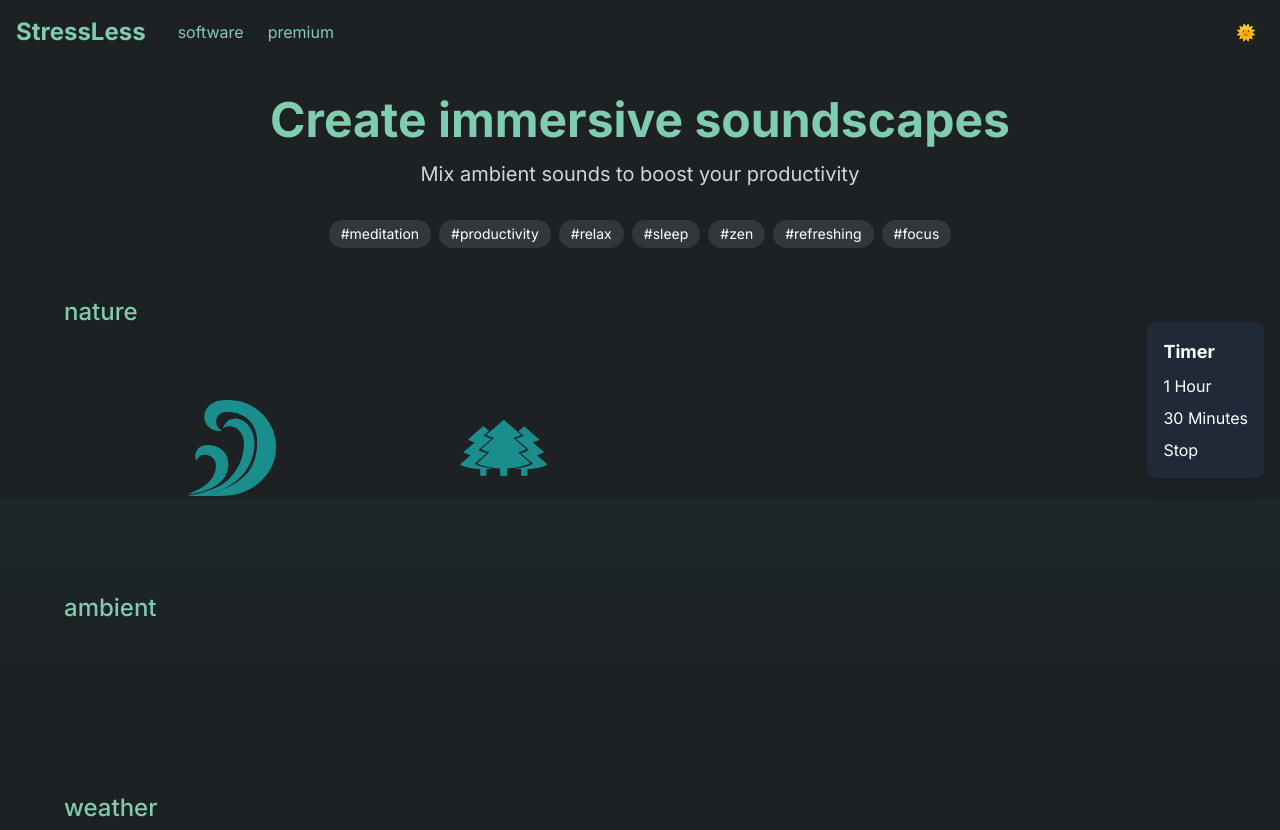
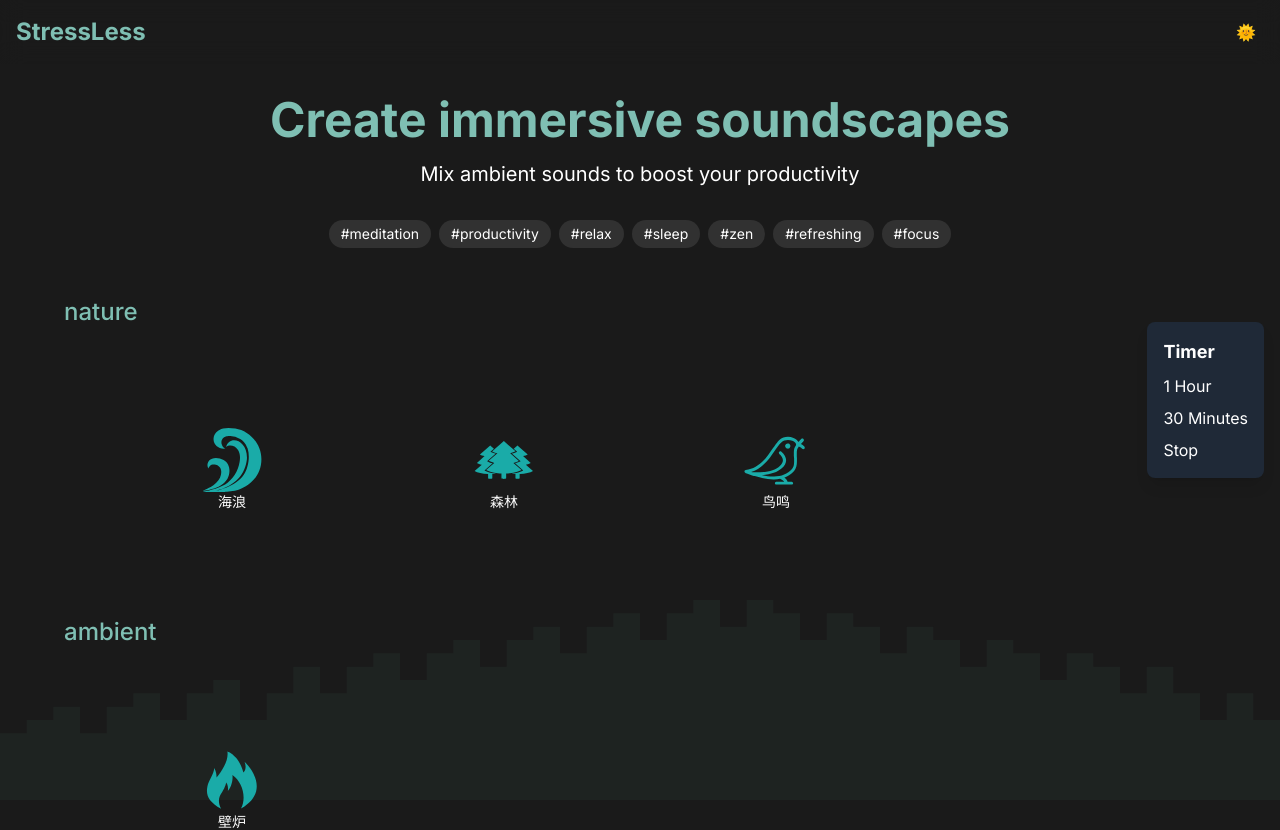
Before and after one commit to myloften/cloudwhitenoise, a Next.js app: page / in a window 1280 px wide. Shown: the top 830 px of the page. Built offline with nearby package versions, Linux system fonts and the light colour scheme.

Commit message:
feat: optimize UI and update project progress - remove social links, update dark mode, use local SVG icons

```diff
--- a/app/components/SoundIcon.tsx
+++ b/app/components/SoundIcon.tsx
@@ -1,10 +1,7 @@
 "use client";
 
-import { useState, useEffect } from 'react';
-import { icons } from '@/app/data/icons';
+import { useEffect, useRef } from 'react';
 import { Sound } from '@/app/data/sounds';
-import { IconType } from 'react-icons';
-import VolumeSlider from './VolumeSlider';
 
 export interface SoundIconProps {
   sound: Sound;
@@ -21,59 +18,58 @@ export default function SoundIcon({
   onVolumeChange,
   onClick,
 }: SoundIconProps) {
-  const [isHovered, setIsHovered] = useState(false);
-  const [isMounted, setIsMounted] = useState(false);
+  const audioRef = useRef<HTMLAudioElement | null>(null);
 
   useEffect(() => {
-    setIsMounted(true);
-  }, []);
+    if (!audioRef.current) {
+      audioRef.current = new Audio(sound.audioUrl);
+      audioRef.current.loop = true;
+    }
+    return () => {
+      if (audioRef.current) {
+        audioRef.current.pause();
+        audioRef.current = null;
+      }
+    };
+  }, [sound.audioUrl]);
 
-  const Icon = sound.icon;
-  const icon = icons[sound.id as keyof typeof icons];
-  if (!icon) return null;
+  useEffect(() => {
+    if (audioRef.current) {
+      audioRef.current.volume = volume;
+    }
+  }, [volume]);
+
+  useEffect(() => {
+    if (audioRef.current) {
+      if (isPlaying) {
+        audioRef.current.play().catch(error => {
+          console.error('Error playing audio:', error);
+        });
+      } else {
+        audioRef.current.pause();
+        audioRef.current.currentTime = 0;
+      }
+    }
+  }, [isPlaying]);
 
   return (
     <div
-      className={`
-        relative w-24 h-24 cursor-pointer transition-all duration-300
-        ${isPlaying ? 'scale-110' : 'scale-100'}
-        ${isHovered ? 'opacity-100' : 'opacity-80'}
-      `}
+      className={`sound-icon ${isPlaying ? 'active' : ''}`}
       onClick={onClick}
-      onMouseEnter={() => setIsHovered(true)}
-      onMouseLeave={() => setIsHovered(false)}
     >
-      <div
-        className={`
-          absolute inset-0 rounded-full transition-all duration-300
-          ${isPlaying ? 'bg-[#1aaba8]/20' : 'bg-transparent'}
-          ${isHovered ? 'scale-110' : 'scale-100'}
-        `}
-      />
-      <div
-        className={`
-          absolute inset-0 flex items-center justify-center
-          ${isMounted ? 'opacity-100' : 'opacity-0'}
-          transition-opacity duration-300
-        `}
-        dangerouslySetInnerHTML={{ __html: icon }}
-      />
-      {isPlaying && (
-        <div className="absolute inset-0 animate-ping rounded-full bg-[#1aaba8]/20" />
-      )}
-      <div className={`
-        absolute -bottom-6 left-1/2 transform -translate-x-1/2
-        text-sm text-gray-300 whitespace-nowrap
-        ${isHovered ? 'opacity-100' : 'opacity-0'}
-        transition-opacity duration-300
-      `}>
-        {sound.name}
+      <div dangerouslySetInnerHTML={{ __html: sound.icon }} />
+      <span className="sound-name">{sound.name}</span>
+      <div className="volume-slider">
+        <input
+          type="range"
+          min="0"
+          max="1"
+          step="0.01"
+          value={volume}
+          onChange={(e) => onVolumeChange(parseFloat(e.target.value))}
+          onClick={(e) => e.stopPropagation()}
+        />
       </div>
-      {isPlaying && (
-        <div className="volume-slider">
-          <VolumeSlider value={volume} onChange={onVolumeChange} />
-        </div>
-      )}
     </div>
   );
 }
--- a/app/globals.css
+++ b/app/globals.css
@@ -3,41 +3,28 @@
 @tailwind utilities;
 
 :root {
-  --mint: #7FCCAF;
-  --dark-bg: #1E2124;
-  --light-bg: #f5f5f5;
-  --city-red: #FF4B4B;
+  --mint: #7FBFB3;
+  --dark-bg: #1a1a1a;
+  --city-red: #8B1E1E;
+}
+
+/* Light mode colors */
+:root {
+  --bg-primary: #FFD180;  /* 暖色调背景色 */
+  --text-primary: #1a1a1a;
+}
+
+/* Dark mode colors */
+.dark {
+  --bg-primary: var(--dark-bg);
+  --text-primary: #ffffff;
 }
 
 body {
-  @apply bg-[var(--dark-bg)] text-[#FFFFFF] min-h-screen;
-  @apply transition-colors duration-300;
-  background-color: var(--dark-bg);
-  font-family: 'Arial', sans-serif;
-  margin: 0;
-  padding: 0;
-  box-sizing: border-box;
+  background-color: var(--bg-primary);
+  color: var(--text-primary);
   min-height: 100vh;
-  overflow-x: hidden;
-}
-
-body.light {
-  @apply bg-[var(--light-bg)] text-[var(--dark-bg)];
-  background-color: var(--light-bg);
-}
-
-body.dark {
-  @apply bg-[var(--dark-bg)] text-[#FFFFFF];
-  background-color: var(--dark-bg);
-}
-
-.cityscape {
-  @apply fixed bottom-0 left-0 right-0 z-0;
-  height: 300px;
-  background: linear-gradient(to bottom, transparent, var(--dark-bg) 90%),
-              linear-gradient(to bottom, rgba(0, 255, 208, 0.1), transparent);
-  opacity: 0.3;
-  pointer-events: none;
+  transition: background-color 0.3s ease;
 }
 
 .sound-grid {
@@ -68,51 +55,102 @@ body.dark {
 }
 
 .sound-name {
-  @apply mt-2 text-sm text-center text-[#D1D5DB];
+  @apply mt-2 text-sm text-center;
   position: absolute;
   bottom: 0.5rem;
   left: 0;
   right: 0;
   text-align: center;
-}
-
-.sound-icon:hover .sound-name {
-  @apply opacity-100;
+  color: var(--text-primary);
 }
 
 .volume-slider {
-  @apply w-full mt-2 appearance-none rounded-lg h-1;
-  display: none;
-  background-color: #374151;
+  position: absolute;
+  bottom: -2rem;
+  left: 50%;
+  transform: translateX(-50%);
+  width: 100px;
+  height: 24px;
+  display: flex;
+  align-items: center;
+  justify-content: center;
+  background: rgba(0, 0, 0, 0.1);
+  border-radius: 12px;
+  padding: 0 8px;
+  opacity: 0;
+  transition: opacity 0.3s ease;
 }
 
-.sound-icon:hover .volume-slider {
-  display: block;
+.sound-icon:hover .volume-slider,
+.sound-icon.active .volume-slider {
+  opacity: 1;
 }
 
-.volume-slider::-webkit-slider-thumb {
-  @apply appearance-none w-3 h-3 rounded-full cursor-pointer;
-  background-color: var(--mint);
+/* Custom slider styles */
+input[type="range"] {
+  -webkit-appearance: none;
+  width: 100%;
+  height: 4px;
+  border-radius: 2px;
+  background: var(--mint);
+  outline: none;
 }
 
-.timer-container {
-  @apply fixed right-8 top-24 backdrop-blur-md rounded-xl p-6 shadow-lg;
-  background-color: rgba(31, 41, 55, 0.5);
+input[type="range"]::-webkit-slider-thumb {
+  -webkit-appearance: none;
+  width: 12px;
+  height: 12px;
+  border-radius: 50%;
+  background: white;
+  cursor: pointer;
+  border: 2px solid var(--mint);
 }
 
-.timer-button {
-  @apply px-4 py-2 rounded-lg flex items-center justify-center gap-2;
-  background-color: var(--mint);
-  color: #FFFFFF;
+input[type="range"]::-moz-range-thumb {
+  width: 12px;
+  height: 12px;
+  border-radius: 50%;
+  background: white;
+  cursor: pointer;
+  border: 2px solid var(--mint);
 }
 
-.timer-button:hover {
-  @apply transition-colors duration-300;
-  background-color: rgba(127, 204, 175, 0.8);
+.cityscape {
+  position: fixed;
+  bottom: 0;
+  left: 0;
+  right: 0;
+  height: 200px;
+  background-image: url('/images/cityscape.svg');
+  background-repeat: repeat-x;
+  background-position: bottom;
+  background-size: auto 100%;
+  z-index: 0;
 }
 
-.timer-button.stop {
-  @apply bg-red-500 hover:bg-red-600;
+/* 添加动画效果 */
+@keyframes fadeIn {
+  from { opacity: 0; }
+  to { opacity: 1; }
+}
+
+.animate-fadeIn {
+  animation: fadeIn 0.5s ease-in-out;
+}
+
+@keyframes slideUp {
+  from {
+    opacity: 0;
+    transform: translateY(20px);
+  }
+  to {
+    opacity: 1;
+    transform: translateY(0);
+  }
+}
+
+.animate-slideUp {
+  animation: slideUp 0.5s ease-out;
 }
 
 .header-content {
--- a/app/layout.tsx
+++ b/app/layout.tsx
@@ -19,14 +19,10 @@ export default function RootLayout({
         <nav className="fixed top-0 left-0 right-0 z-50 bg-opacity-80 backdrop-blur-md">
           <div className="max-w-7xl mx-auto px-4">
             <div className="flex justify-between items-center h-16">
-              <div className="flex items-center space-x-8">
+              <div className="flex items-center">
                 <a href="/" className="text-2xl font-bold text-[var(--mint)]">
                   StressLess
                 </a>
-                <div className="hidden md:flex space-x-6">
-                  <a href="#" className="text-[var(--mint)] hover:text-[var(--mint)]/80">software</a>
-                  <a href="#" className="text-[var(--mint)] hover:text-[var(--mint)]/80">premium</a>
-                </div>
               </div>
 
               <div className="flex items-center space-x-4">
@@ -47,26 +43,6 @@ export default function RootLayout({
           </main>
 
           <div className="cityscape"></div>
-
-          <footer className="relative z-10 py-8">
-            <div className="social-links flex justify-center space-x-6">
-              <a href="#" className="text-[var(--mint)] hover:text-[var(--mint)]/80 transition-colors">
-                <svg className="w-6 h-6" fill="currentColor" viewBox="0 0 24 24">
-                  <path d="M19 0h-14c-2.761 0-5 2.239-5 5v14c0 2.761 2.239 5 5 5h14c2.762 0 5-2.239 5-5v-14c0-2.761-2.238-5-5-5zm-11 19h-3v-11h3v11zm-1.5-12.268c-.966 0-1.75-.79-1.75-1.764s.784-1.764 1.75-1.764 1.75.79 1.75 1.764-.783 1.764-1.75 1.764zm13.5 12.268h-3v-5.604c0-3.368-4-3.113-4 0v5.604h-3v-11h3v1.765c1.396-2.586 7-2.777 7 2.476v6.759z"/>
-                </svg>
-              </a>
-              <a href="#" className="text-[var(--mint)] hover:text-[var(--mint)]/80 transition-colors">
-                <svg className="w-6 h-6" fill="currentColor" viewBox="0 0 24 24">
-                  <path d="M23.953 4.57a10 10 0 01-2.825.775 4.958 4.958 0 002.163-2.723c-.951.555-2.005.959-3.127 1.184a4.92 4.92 0 00-8.384 4.482C7.69 8.095 4.067 6.13 1.64 3.162a4.822 4.822 0 00-.666 2.475c0 1.71.87 3.213 2.188 4.096a4.904 4.904 0 01-2.228-.616v.06a4.923 4.923 0 003.946 4.827 4.996 4.996 0 01-2.212.085 4.936 4.936 0 004.604 3.417 9.867 9.867 0 01-6.102 2.105c-.39 0-.779-.023-1.17-.067a13.995 13.995 0 007.557 2.209c9.053 0 13.998-7.496 13.998-13.985 0-.21 0-.42-.015-.63A9.935 9.935 0 0024 4.59z"/>
-                </svg>
-              </a>
-              <a href="#" className="text-[var(--mint)] hover:text-[var(--mint)]/80 transition-colors">
-                <svg className="w-6 h-6" fill="currentColor" viewBox="0 0 24 24">
-                  <path d="M24 12.073c0-6.627-5.373-12-12-12s-12 5.373-12 12c0 5.99 4.388 10.954 10.125 11.854v-8.385H7.078v-3.47h3.047V9.43c0-3.007 1.792-4.669 4.533-4.669 1.312 0 2.686.235 2.686.235v2.953H15.83c-1.491 0-1.956.925-1.956 1.874v2.25h3.328l-.532 3.47h-2.796v8.385C19.612 23.027 24 18.062 24 12.073z"/>
-                </svg>
-              </a>
-            </div>
-          </footer>
         </div>
       </body>
     </html>
--- a/app/page.tsx
+++ b/app/page.tsx
@@ -8,6 +8,15 @@ import Timer from './components/Timer';
 export default function Home() {
   const [activeSounds, setActiveSounds] = useState<Record<string, boolean>>({});
   const [volumes, setVolumes] = useState<Record<string, number>>({});
+
+  useEffect(() => {
+    // 初始化音量
+    const initialVolumes = sounds.reduce((acc, sound) => {
+      acc[sound.id] = 0.5; // 默认音量 50%
+      return acc;
+    }, {} as Record<string, number>);
+    setVolumes(initialVolumes);
+  }, []);
 
   const toggleSound = (id: string) => {
     setActiveSounds(prev => ({
@@ -24,7 +33,15 @@ export default function Home() {
   };
 
   const handleTimerSet = (minutes: number) => {
-    console.log(`Timer set for ${minutes} minutes`);
+    if (minutes === 0) {
+      // 立即停止所有声音
+      setActiveSounds({});
+    } else {
+      // 设置定时器在指定时间后停止所有声音
+      setTimeout(() => {
+        setActiveSounds({});
+      }, minutes * 60 * 1000);
+    }
   };
 
   return (
@@ -33,7 +50,7 @@ export default function Home() {
         <h1 className="text-5xl font-bold text-[var(--mint)] mb-4">
           Create immersive soundscapes
         </h1>
-        <p className="text-xl text-[#D1D5DB] mb-8">
+        <p className="text-xl text-black dark:text-white mb-8">
           Mix ambient sounds to boost your productivity
         </p>
         <div className="flex flex-wrap justify-center gap-2">
--- a/package.json
+++ b/package.json
@@ -12,8 +12,7 @@
     "howler": "^2.2.4",
     "next": "15.3.0",
     "react": "^19.0.0",
-    "react-dom": "^19.0.0",
-    "react-icons": "^5.5.0"
+    "react-dom": "^19.0.0"
   },
   "devDependencies": {
     "@types/howler": "^2.2.12",
--- a/tailwind.config.js
+++ b/tailwind.config.js
@@ -5,6 +5,7 @@ module.exports = {
     './components/**/*.{js,ts,jsx,tsx,mdx}',
     './app/**/*.{js,ts,jsx,tsx,mdx}',
   ],
+  darkMode: 'class',
   theme: {
     extend: {
       colors: {
```
Also changed, not shown: app/data/sounds.ts (+17 -39 lines), 2 other files (tests, documents, lock files or other folders).
